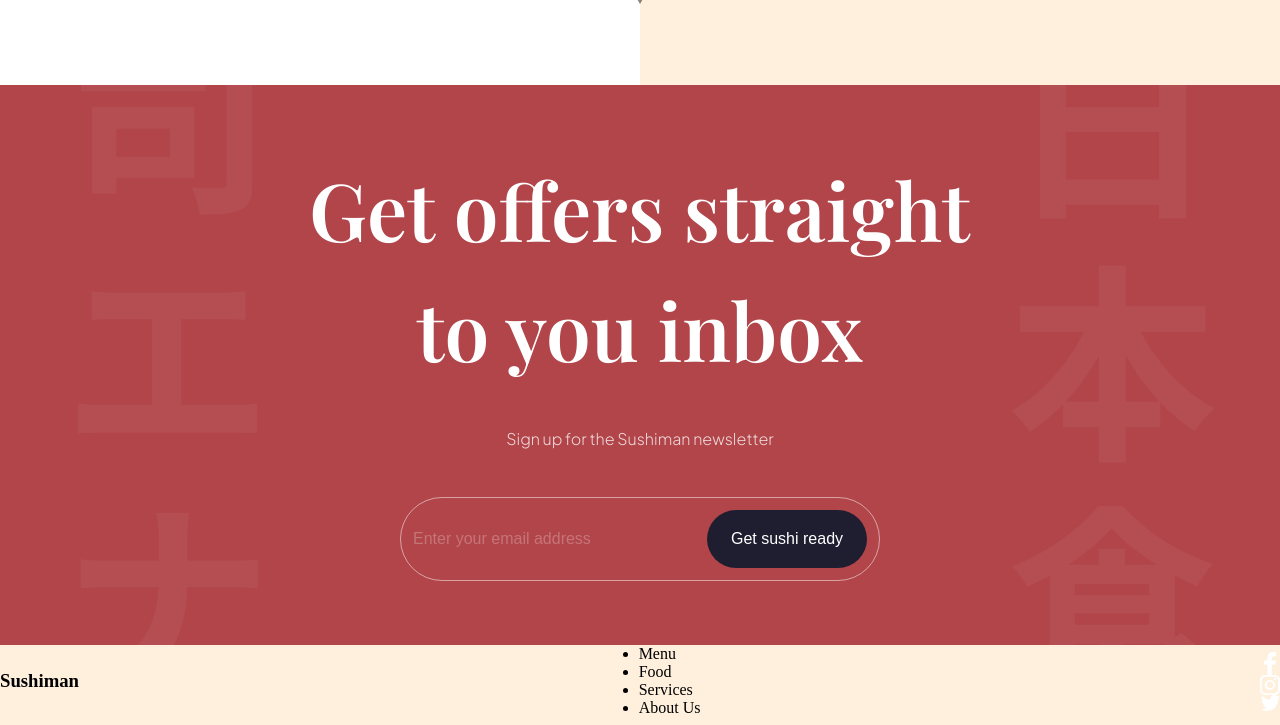
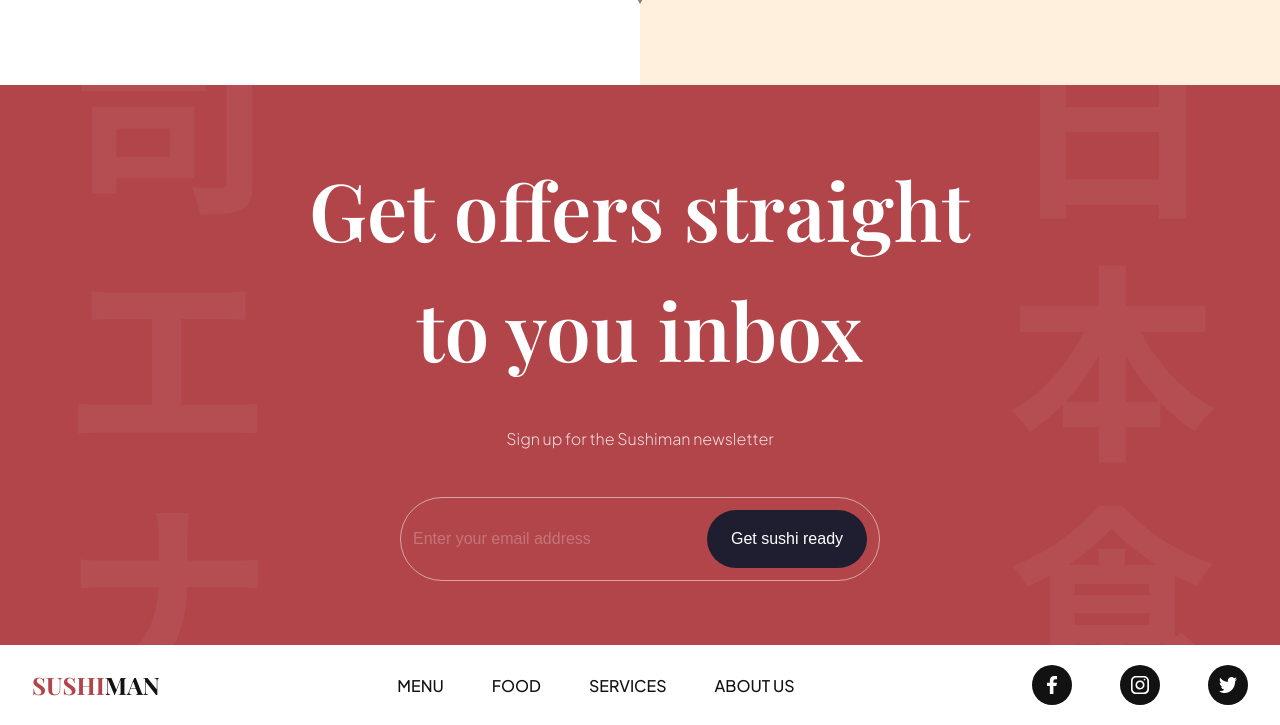
Before and after one commit to mistersouza/sushi-restaurant, a website built with Vite: page index.html in a window 1280 px wide. Shown: the part 3713-4438 px from the top of the page. Built offline with nearby package versions, Linux system fonts and the light colour scheme; files whose address does not match are found by name.

Commit message:
Style footer

```diff
--- a/assets/css/sections/footer.css
+++ b/assets/css/sections/footer.css
@@ -0,0 +1,57 @@
+.footer {
+   width: 100%;
+   padding: 1.25rem 2rem;
+
+   background-color: var(--color-white);
+
+   flex-wrap: wrap;
+   gap: 1.25rem;
+   overflow: hidden;
+}
+
+.footer__logo {
+  font-size: 1.5rem;
+  font-weight: 700;
+  font-family: var(--playfair-display);
+  text-transform: uppercase;
+  color: var(--secondary-color);
+
+  cursor: pointer;
+}
+
+.footer__logo span {
+  color: var(--primary-color);
+}
+
+.footer ul {
+    display: flex;
+    flex-wrap: wrap;
+    gap: 3rem;
+
+    list-style: none;
+}
+
+.footer__nav li {
+    font-size: 1rem;
+    font-weight: 500;
+    font-family: var(--plus-jakarta-sans);
+    color: var(--secondary-color);
+    text-transform: uppercase;
+
+    cursor: pointer;
+}
+
+.footer__social li {
+    width: 2.5rem;
+    height: 2.5rem;
+
+    background: var(--secondary-color);
+    border-radius: 50%;
+}
+
+.footer__social img {
+    width: 45%;
+    height: 45%;
+
+    object-fit: contain;
+}
--- a/index.html
+++ b/index.html
@@ -351,13 +351,13 @@
     <h3 class="footer__logo">
       <span>Sushi</span>man
     </h3>
-    <ul class="footer_nav">
+    <ul class="footer__nav">
       <li><a href="#menu">Menu</a></li>
       <li><a href="#food">Food</a></li>
       <li><a href="#services">Services</a></li>
       <li><a href="#about-us">About Us</a></li>
     </ul>
-    <ul class="footer_social">
+    <ul class="footer__social">
       <li class="flex-center"><img src="/assets/images/facebook.svg" alt="facebook.com"></li>
       <li class="flex-center"><img src="/assets/images/instagram.svg" alt="instagram.com"></li>
       <li class="flex-center"><img src="/assets/images/twitter.svg" alt="tweeter.com"></li>
```
